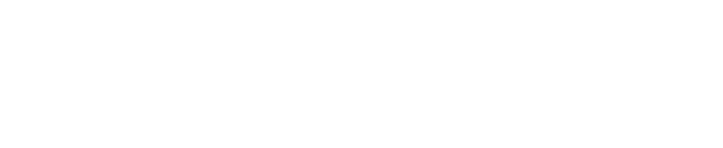
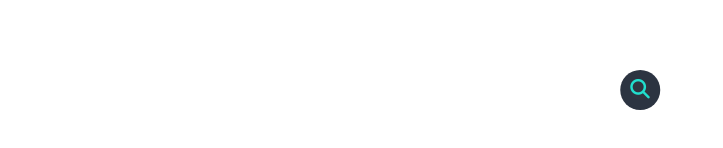
Before and after one commit to jaikishanpatil/my-portfolio, an Angular app: page /main in a window 1280 px wide. Shown: the part 310-458 px from the top of the page, without its empty margins (0-723 px from the left). Built offline with nearby package versions, Linux system fonts and the light colour scheme.

Commit message:
new search component added

```diff
--- a/src/app/modules/main-module/sub-pages/main/main.component.html
+++ b/src/app/modules/main-module/sub-pages/main/main.component.html
@@ -3,4 +3,8 @@
 <div class="container">
   <p>{{ text }}</p>
 </div>
+
+<div class="container">
+  <app-dynamic-search-second></app-dynamic-search-second>
+</div>
 <!-- <app-footer></app-footer> -->
--- a/src/app/shared/modules/jsearch/components/dyamic-search/dyamic-search.component.html
+++ b/src/app/shared/modules/jsearch/components/dyamic-search/dyamic-search.component.html
@@ -4,7 +4,7 @@
 >
   <div class="m-auto d-flex align-item-center">
     <input
-      [placeholder]="title + ' ...'"
+      [placeholder]="placeholder + ' ...'"
       #input
       class="form-control ml-0"
       [class.hidden]="!insInputShown && input.value.length === 0"
--- a/src/app/shared/modules/jsearch/components/dyamic-search/dyamic-search.component.scss
+++ b/src/app/shared/modules/jsearch/components/dyamic-search/dyamic-search.component.scss
@@ -39,3 +39,11 @@
   border-radius: 30px;
   border: 1px solid #acacac;
 }
+
+.icon {
+  transition: 0.4s;
+}
+
+.icon:hover {
+  transform: rotate(360deg) scale(0.8);
+}
--- a/src/app/shared/modules/jsearch/components/dyamic-search/dyamic-search.component.ts
+++ b/src/app/shared/modules/jsearch/components/dyamic-search/dyamic-search.component.ts
@@ -17,7 +17,7 @@
   //Declaration Part
   @Output() change = new EventEmitter<any>();
   @Input() insInputShown: boolean = false;
-  @Input() title: string = 'Search';
+  @Input() placeholder: string = 'Search';
   @ViewChild('input', { static: true }) input: ElementRef | any;
   searchKey: any;
   value: any;
--- /dev/null
+++ b/src/app/shared/modules/jsearch/components/dynamic-search-second/dynamic-search-second.component.html
@@ -0,0 +1,6 @@
+<div class="search-box">
+  <input type="text" [placeholder]="placeholder + ' ...'" />
+  <a class="icon">
+    <i class="fas fa-search"></i>
+  </a>
+</div>
--- /dev/null
+++ b/src/app/shared/modules/jsearch/components/dynamic-search-second/dynamic-search-second.component.scss
@@ -0,0 +1,45 @@
+.search-box {
+  position: absolute;
+  top: 50%;
+  left: 50%;
+  transform: translate(-50%, -50%);
+  background: #2c3441;
+  height: 40px;
+  border-radius: 40px;
+  padding: 10px;
+}
+.search-box:hover > input {
+  width: 200px;
+  padding: 0 10px;
+}
+
+// .search-box:hover > .icon {
+//   background-color: #536179;
+// }
+.icon:hover {
+  transform: rotate(360deg) scale(0.8);
+}
+input {
+  width: 0;
+  border: none;
+  outline: none;
+  padding: 0;
+  background: none;
+  font-size: 1.1rem;
+  transition: 0.5s ease;
+  color: #fff;
+}
+
+.icon {
+  color: #21dfcd;
+  float: right;
+  font-size: 1.3rem;
+  border-radius: 50%;
+  background: #2f3640;
+  display: flex;
+  justify-content: center;
+  align-items: center;
+  transition: 0.4s;
+  cursor: pointer;
+  text-decoration: none;
+}
--- /dev/null
+++ b/src/app/shared/modules/jsearch/components/dynamic-search-second/dynamic-search-second.component.ts
@@ -0,0 +1,13 @@
+import { Component, Input, OnInit } from '@angular/core';
+
+@Component({
+  selector: 'app-dynamic-search-second',
+  templateUrl: './dynamic-search-second.component.html',
+  styleUrls: ['./dynamic-search-second.component.scss'],
+})
+export class DynamicSearchSecondComponent implements OnInit {
+  @Input() placeholder: string = 'Search';
+  constructor() {}
+
+  ngOnInit(): void {}
+}
--- a/src/app/shared/modules/jsearch/jsearch.module.ts
+++ b/src/app/shared/modules/jsearch/jsearch.module.ts
@@ -4,10 +4,11 @@
 import { JSearchRoutingModule } from './jsearch-routing.module';
 import { DyamicSearchComponent } from './components/dyamic-search/dyamic-search.component';
 import { FormsModule } from '@angular/forms';
+import { DynamicSearchSecondComponent } from './components/dynamic-search-second/dynamic-search-second.component';
 
 @NgModule({
-  declarations: [DyamicSearchComponent],
+  declarations: [DyamicSearchComponent, DynamicSearchSecondComponent],
   imports: [CommonModule, JSearchRoutingModule, FormsModule],
-  exports: [DyamicSearchComponent],
+  exports: [DyamicSearchComponent, DynamicSearchSecondComponent],
 })
 export class JSearchModule {}
```
Also changed, not shown: 1 other file (tests, documents, lock files or other folders).
